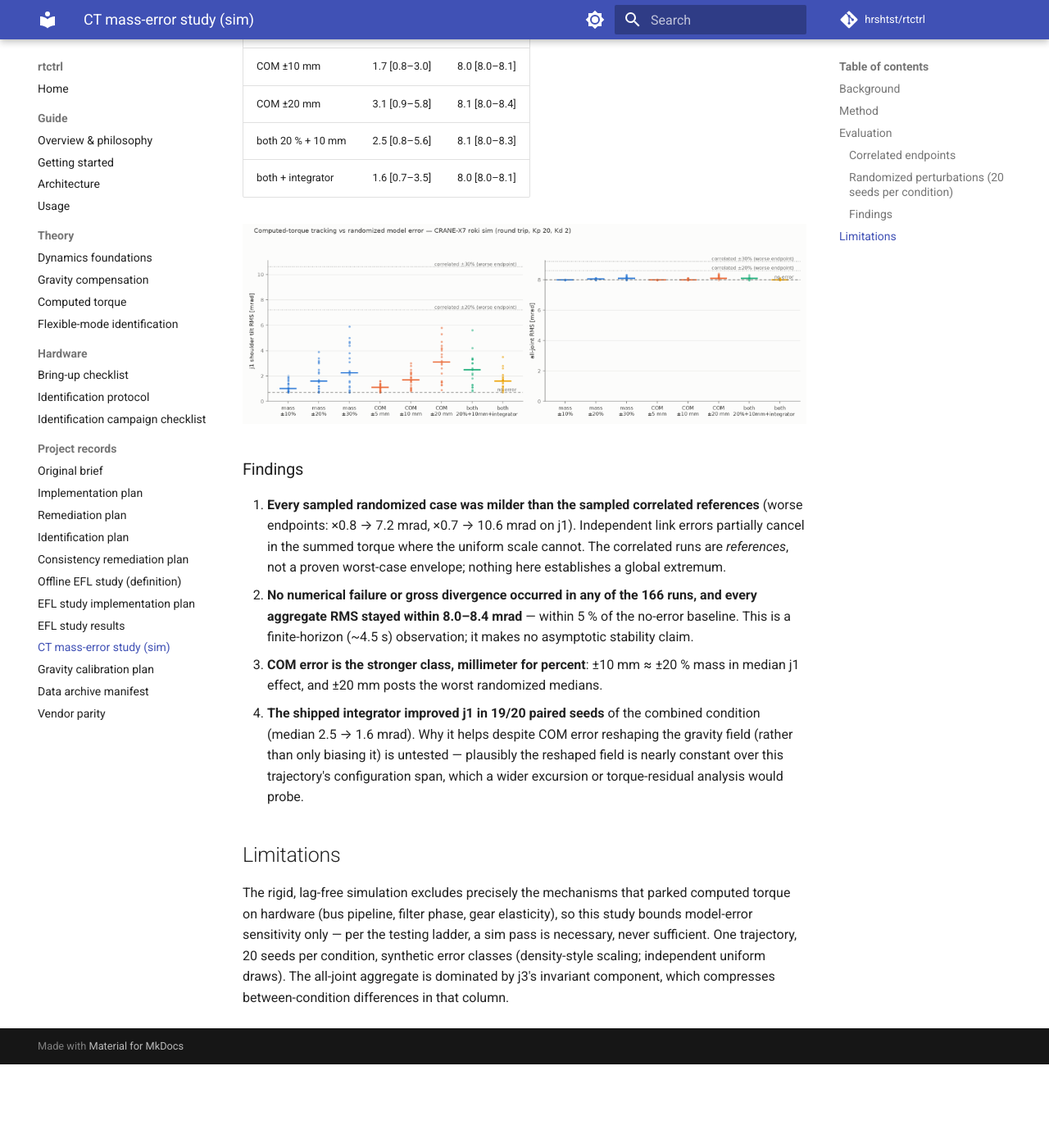
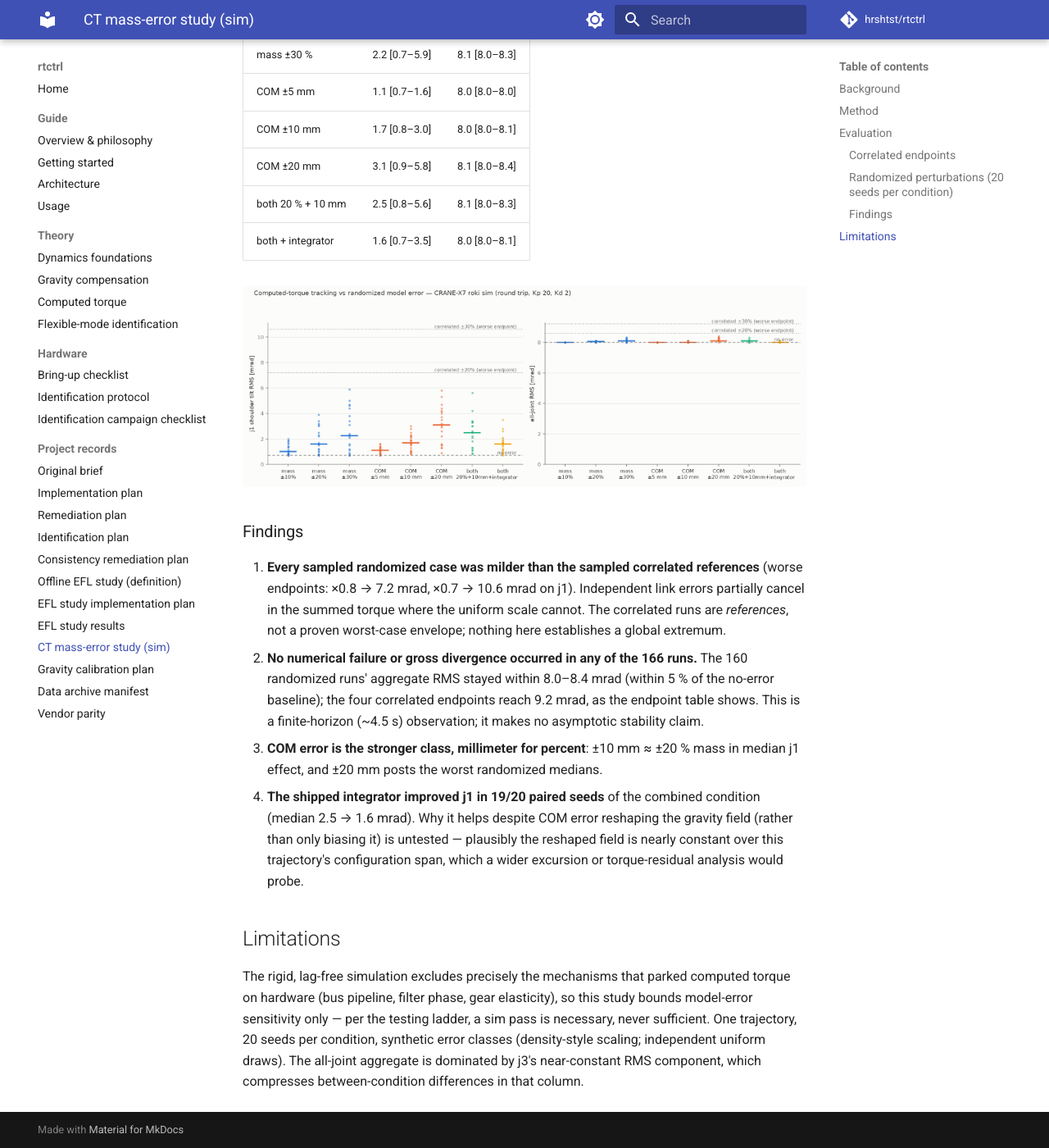
Before and after one commit to hrshtst/rtctrl, an MkDocs documentation site: the page built from docs/CT_MASS_ERROR_STUDY.md, in a window 1280 px wide and 1400 px high, scrolled down 2858 px. Shown: the whole window at 82% size. Built offline with MkDocs 1.6.1 and Material for MkDocs 9.7.7, drawn with Linux system fonts in a browser that asks for light colours; comment, search, counter and statistics services are not loaded; before the commit the page ends 4156 px from its top, so only the background shows below that; some of the changed text lies outside the part shown.

Commit message:
docs: tighten the mass-error study claims; track its provenance record (review)
Review findings on e612222: the 8.0-8.4 mrad aggregate range belongs
to the 160 randomized runs (the correlated endpoints reach 9.2, as
the table shows); j3's insensitivity is narrowed to the aggregate RMS
(its error waveform shifts up to 9.6 mrad pointwise at the endpoints,
reviewer number verified); and the figures' provenance is now
auditable from a fresh checkout — results.csv + meta.json tracked
under data/ct_mass_error_study/, regenerated on a clean tree at
e612222 (git_dirty: false, hashes matching the committed figures'
inputs).

```diff
--- a/docs/CT_MASS_ERROR_STUDY.md
+++ b/docs/CT_MASS_ERROR_STUDY.md
@@ -3,9 +3,12 @@
 *A descriptive simulation study, 2026-08-04. No controller, protocol,
 or gate was changed. Tooling: `examples/x7_ct_mass_error` and
 `tools/ct_mass_error_study.py`; figures and tables below are the
-outputs of the committed study runner (provenance in each run's
-`meta.json`: git commit + dirty flag, model and binary SHA-256,
-seed list).*
+outputs of the committed study runner. The results and provenance
+record behind the committed figures is tracked at
+`data/ct_mass_error_study/` (`results.csv` plus `meta.json`: git
+commit and dirty flag, model and binary SHA-256, seed list), so a
+fresh checkout can audit them without re-running; the seeded sweep
+itself reproduces bit-identically via the command in Method.*
 
 ## Background
 
@@ -84,13 +87,16 @@
 
 j1's error splits symmetrically with the scale sign and its magnitude
 matches the static-offset arithmetic Δg/Kp (≈0.3–0.5 Nm of gravity
-error over Kp = 20 → the observed ~16 mrad peak). j3's error barely
-moves across the whole sweep — its ~23 mrad, acceleration-correlated
-component is *insensitive to every inertial perturbation tested*. That
-insensitivity is the measured fact; attributing the component to the
-plant's unmodeled reflected motor inertia is a plausible hypothesis
-that has NOT been isolated (no zero-inertia or matched-controller
-ablation has been run — same scoping as the EFL study's).
+error over Kp = 20 → the observed ~16 mrad peak). j3 needs a careful
+statement: only its *aggregate RMS* is comparatively insensitive
+(22.6–23.6 mrad across the sweep) — the error *waveform* does change
+with the scale, by up to 9.6 mrad pointwise from the baseline at both
+endpoints, as the figure shows. The comparative insensitivity of the
+scalar is the measured fact; attributing the dominant,
+acceleration-correlated component to the plant's unmodeled reflected
+motor inertia is a plausible hypothesis that has NOT been isolated
+(no zero-inertia or matched-controller ablation has been run — same
+scoping as the EFL study's).
 
 ### Randomized perturbations (20 seeds per condition)
 
@@ -119,9 +125,11 @@
    correlated runs are *references*, not a proven worst-case
    envelope; nothing here establishes a global extremum.
 2. **No numerical failure or gross divergence occurred in any of the
-   166 runs, and every aggregate RMS stayed within 8.0–8.4 mrad** —
-   within 5 % of the no-error baseline. This is a finite-horizon
-   (~4.5 s) observation; it makes no asymptotic stability claim.
+   166 runs.** The 160 randomized runs' aggregate RMS stayed within
+   8.0–8.4 mrad (within 5 % of the no-error baseline); the four
+   correlated endpoints reach 9.2 mrad, as the endpoint table shows.
+   This is a finite-horizon (~4.5 s) observation; it makes no
+   asymptotic stability claim.
 3. **COM error is the stronger class, millimeter for percent**:
    ±10 mm ≈ ±20 % mass in median j1 effect, and ±20 mm posts the
    worst randomized medians.
@@ -140,5 +148,5 @@
 per the testing ladder, a sim pass is necessary, never sufficient.
 One trajectory, 20 seeds per condition, synthetic error classes
 (density-style scaling; independent uniform draws). The all-joint
-aggregate is dominated by j3's invariant component, which compresses
-between-condition differences in that column.
+aggregate is dominated by j3's near-constant RMS component, which
+compresses between-condition differences in that column.
```
Also changed, not shown: 2 other files.
